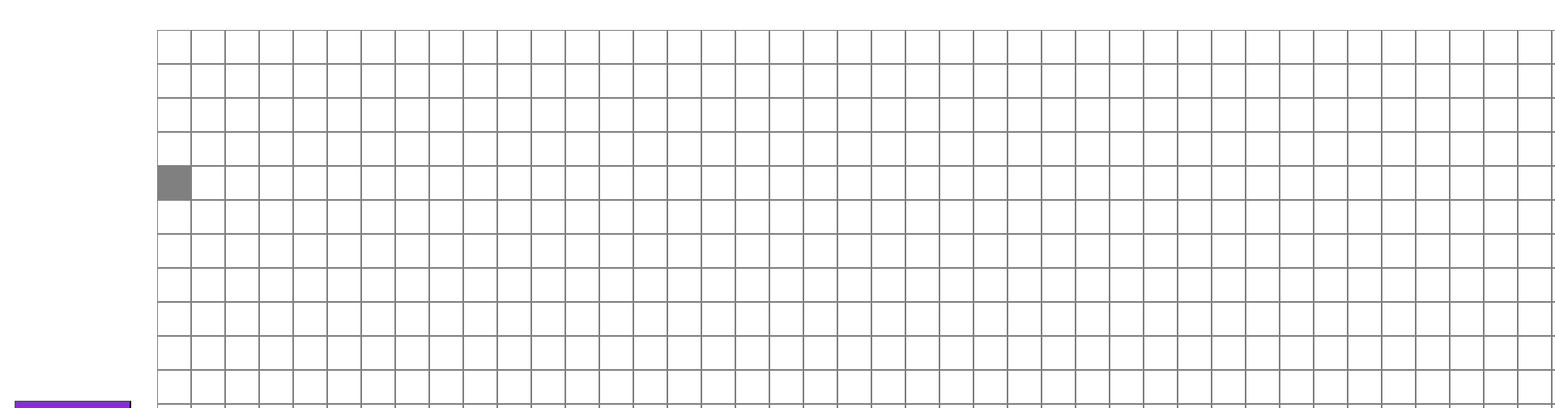
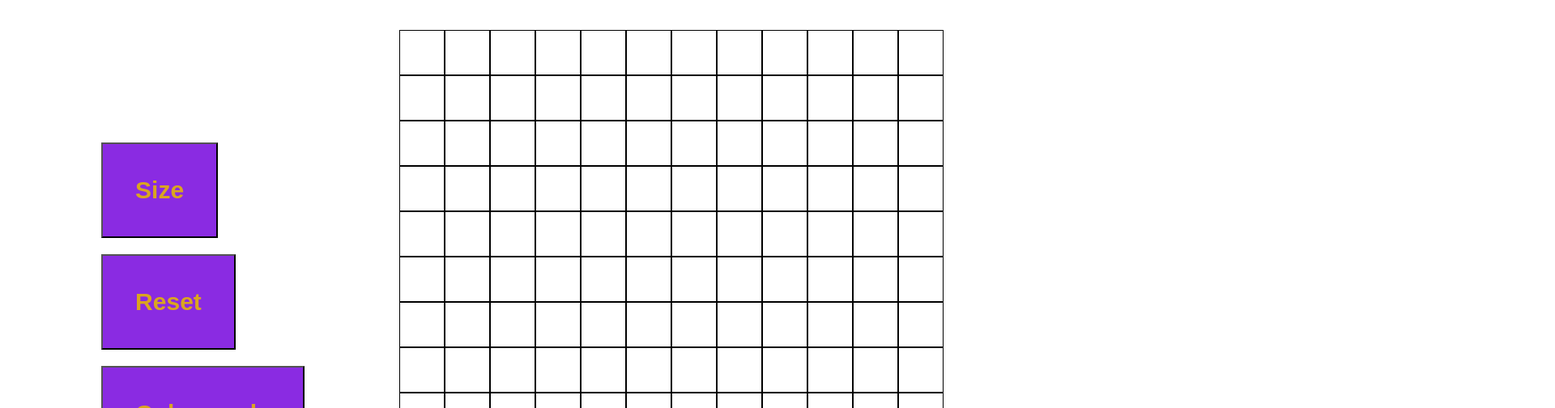
Before and after one commit to Pigstain/Pigstain.github.io, a plain HTML site: page index.html in a window 1280 px wide. Both pictures are taken after a click on the button "Size". Shown: the part 112-616 px from the top of the page at 81% size, 1920 px wide, since content can reach past the window. Drawn offline with Linux system fonts and the light colour scheme.

Commit message:
resizing feature done

```diff
--- a/index.html
+++ b/index.html
@@ -12,7 +12,7 @@
     <div class="display">
     <div class="toolbar">
         <button class="sizebtn">Size</button>
-        <button>Reset</button>
+        <button class="resetbtn">Reset</button>
         <button>Color mode</button>
     </div>
     <div class="container"></div>
--- a/js.js
+++ b/js.js
@@ -5,41 +5,49 @@ function grid(size){
         for(let j=0;j<size;j++){
             let divs=document.createElement("div");
             divs.classList.add('square');
+            divs.addEventListener('mouseenter',()=>{
+                divs.classList.add('hover');
+            });
+            divs.addEventListener('click',()=>{
+                divs.classList.remove('hover');
+            });
             rows.appendChild(divs);
 
         }
         container.appendChild(rows);
     }
+    let New = 672/size -2;
+    New+='px';
+    const newTemp = document.querySelectorAll('.square');
+  newTemp.forEach(item =>{
+    item.style.width=New;
+    item.style.height=New;
+});
+}
+
+
+
+
+
+function reset(){
+    const temp = document.querySelectorAll('.square');
+    temp.forEach(item => {
+        item.classList.remove('hover');
+    });
+}
+
+function sizeChange(size){
+    const temp = document.querySelectorAll('.square');
+    temp.forEach(item =>{
+        item.remove();
+    });
+  grid(size);
+
 
 }
+const btn = document.querySelector('.sizebtn');
+btn.addEventListener('click',()=>sizeChange(12));
+
+const btn_reset = document.querySelector('.resetbtn');
+btn_reset.addEventListener('click',() =>reset());
 grid(16);
-let temp = document.querySelectorAll('.square');
-
-temp.forEach(square => {
-    square.addEventListener('mouseenter',()=>{
-        square.classList.add('hover');
-    });
-});
-
-temp.forEach(item=>{
-
-    item.addEventListener('click',()=>{
-        item.classList.remove('hover');
-    });
-});
-
-
-function sizeChange(size){
-    for(let i=0;i<size;i++){
-        let rows=document.createElement("div");
-        for(let j=0;j<size;j++){
-            let divs=document.createElement("div");
-            divs.classList.add('square');
-            rows.appendChild(divs);
-
-        }
-        container.appendChild(rows);
-    }
-}
-const btn = document.querySelector('.sizebtn');
-btn.addEventListener('click',()=>sizeChange(32));
--- a/styles.css
+++ b/styles.css
@@ -6,15 +6,22 @@
 .container{
     display: flex;
     justify-content: center;
+    flex-grow: 0;
+    flex-shrink: 0;
+    flex-basis: 1;
 
-
+    width: 672px;
+    height: 672px;
 
 }
 .square{
+    display:block;
+    flex-grow: 0;
+    flex-shrink: -1;
+    border:1px solid black;
 
-    border:1px solid gray;
+    margin: 0 ;
 
-    padding:20px;
 }
 .hover{
     background-color: gray;
@@ -23,6 +30,11 @@
 .display{
     display: flex;
     justify-content: space-evenly;
+    flex-grow: 0;
+    flex-shrink: 0;
+    max-height: 30%;
+    position:relative;
+
 }
 .toolbar{
     display: flex;
```
